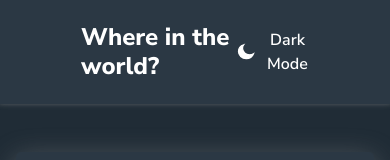
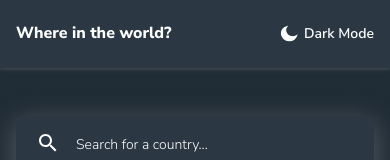
Before and after one commit to YashinN/FM-rest-countries-api, a React (Create React App) app in the folder frontend/: page / in a window 390 px wide. Shown: the top 160 px of the page. Built offline with nearby package versions, Linux system fonts and the light colour scheme; the HTML template or start-up script is replaced by a standard one.

Commit message:
Added media queries to adjust typography for mobile and adjust x padding on smaller screens

```diff
--- a/frontend/src/Components/Navbar.module.css
+++ b/frontend/src/Components/Navbar.module.css
@@ -29,7 +29,7 @@
   justify-content: flex-end;
   background: none;
   border: none;
-  gap: 10px;
+  gap: 5px;
   font-size: 16px;
   font-weight: 600;
 }
@@ -38,3 +38,30 @@
   position: relative;
   top: -2px;
 }
+
+@media (max-width: 1430px) {
+  .nav_container {
+    padding: 23px 55px;
+  }
+}
+
+@media (max-width: 960px) {
+  .nav_container {
+    padding: 23px 30px;
+  }
+}
+
+@media (max-width: 630px) {
+  .nav_container {
+    padding: 23px 16px;
+  }
+}
+
+@media (max-width: 430px) {
+  .nav_title {
+    font-size: 16px;
+  }
+  .theme_btn {
+    font-size: 14px;
+  }
+}
```
